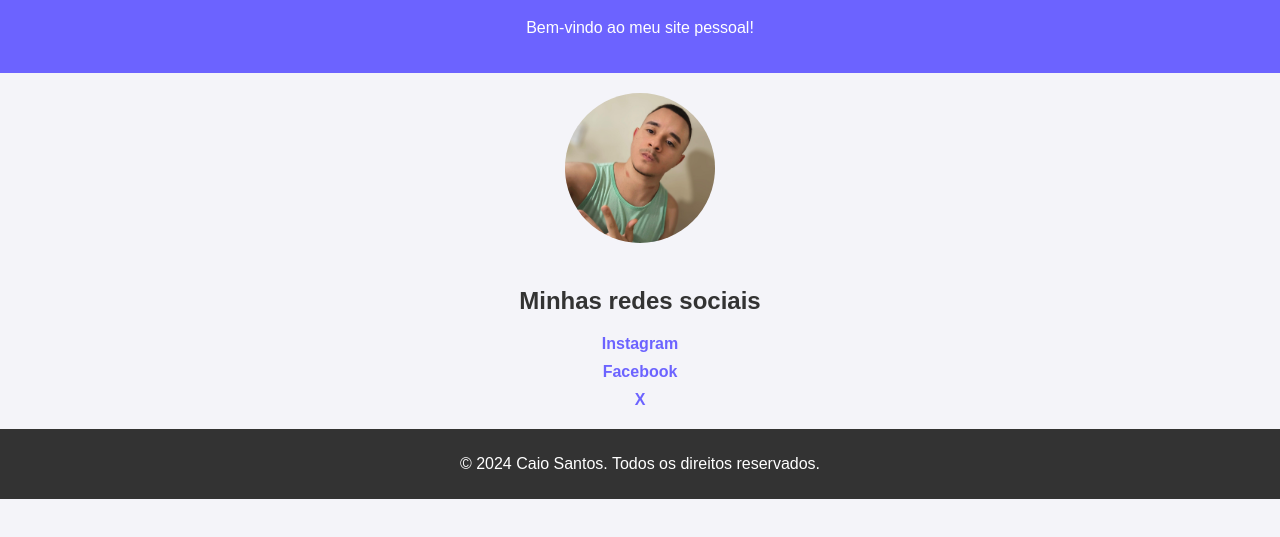
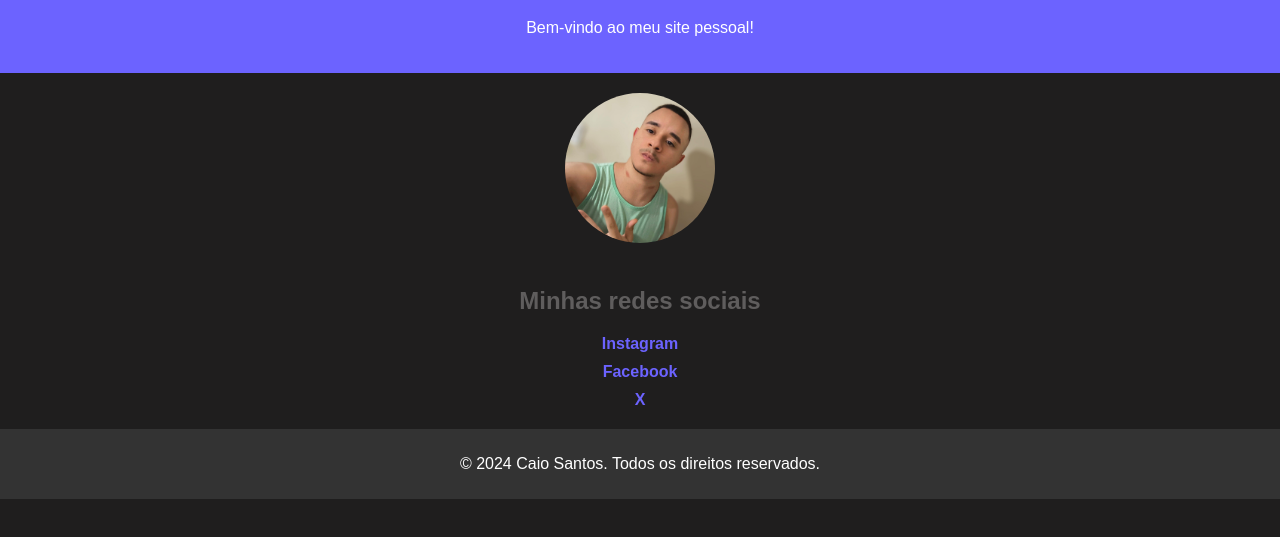
Before and after one commit to CaioSantos280/meu-site, a plain HTML site: page index.html in a window 1280 px wide. Shown: the part 81-618 px from the top of the page. Drawn offline with Linux system fonts and the light colour scheme.

Commit message:
Update style.css

```diff
--- a/style.css
+++ b/style.css
@@ -2,8 +2,8 @@ body {
     font-family: Arial, sans-serif;
     margin: 0;
     padding: 0;
-    background-color: #f4f4f9;
-    color: #333;
+    background-color: #1f1e1e;
+    color: #5f5d5d;
     text-align: center;
 }
 
```
